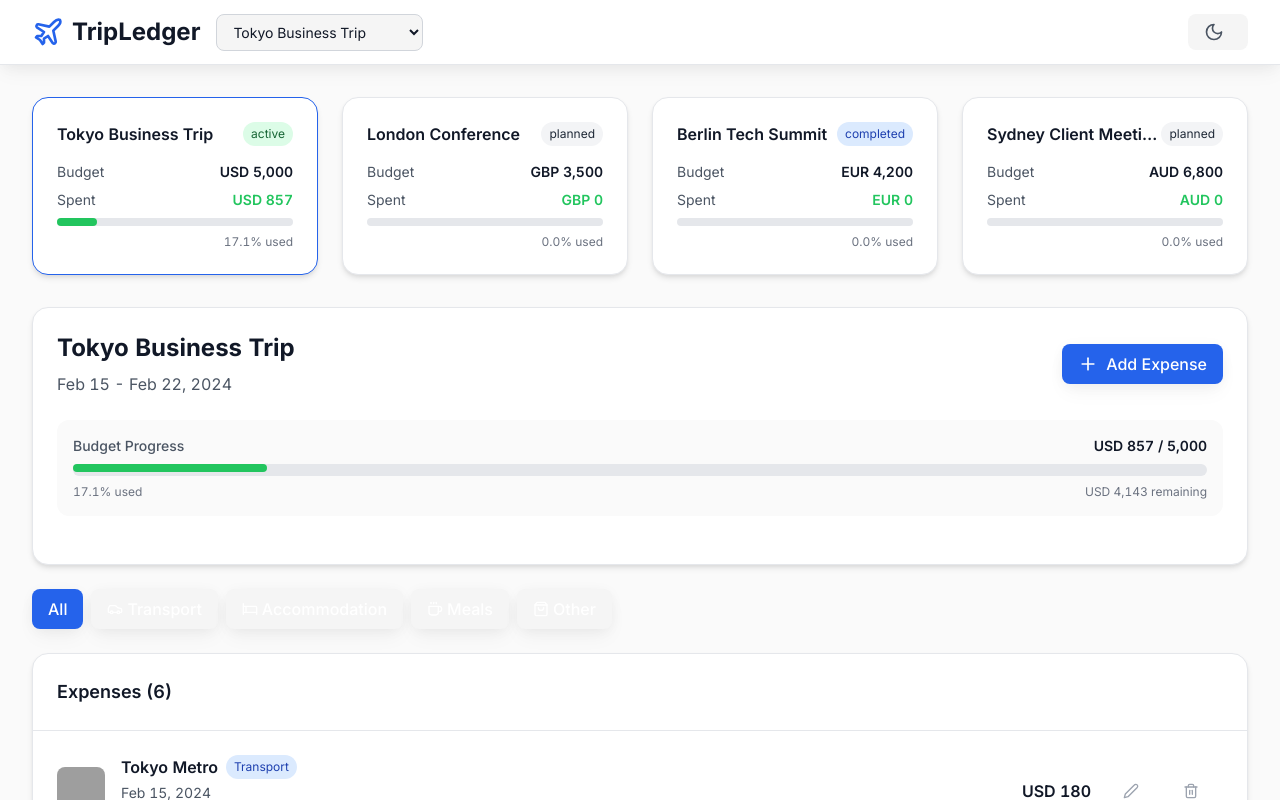
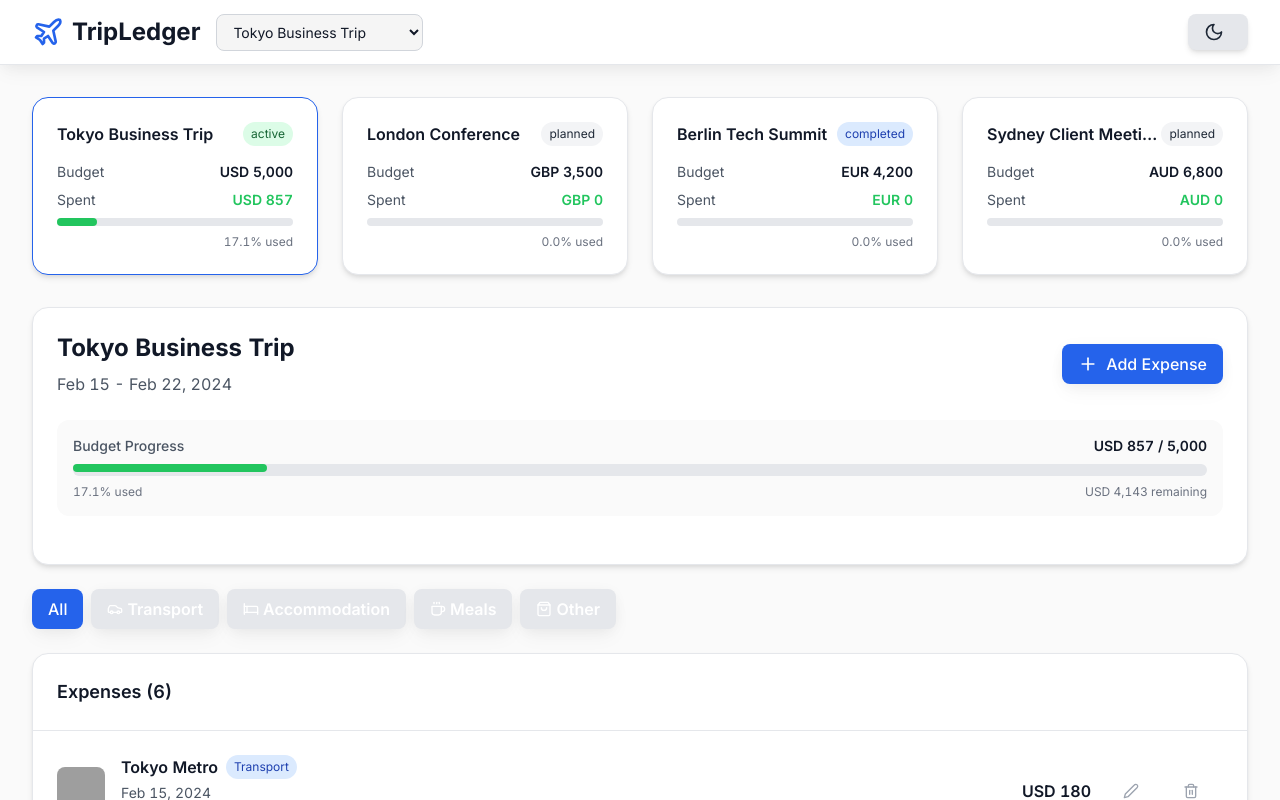
Before and after one commit to apper-canvas/tripledgerlogic, a React (Vite) app: page / in a window 1280 px wide. Shown: the top 800 px of the page. Built offline with nearby package versions, Linux system fonts and the light colour scheme; grey boxes are pictures that could not be loaded.

Commit message:
Enhanced visibility of category filter buttons with improved contrast, larger text, and box shadows

```diff
--- a/src/components/atoms/Button.jsx
+++ b/src/components/atoms/Button.jsx
@@ -2,14 +2,14 @@ import React from 'react'
 import Icon from '@/components/atoms/Icon'
 
 const Button = ({ children, onClick, className = '', variant = 'primary', iconName, iconSize = 20, type = 'button', ...props }) => {
-  const baseClasses = "inline-flex items-center justify-center px-4 py-2 rounded-lg font-medium transition-colors duration-200"
+  const baseClasses = "inline-flex items-center justify-center px-4 py-2 rounded-lg font-medium text-base transition-all duration-200 shadow-md hover:shadow-lg"
 
   const variantClasses = {
     primary: "bg-primary text-white hover:bg-primary-dark shadow-soft",
-    secondary: "bg-surface-100 dark:bg-surface-700 text-surface-600 dark:text-surface-300 hover:bg-surface-200 dark:hover:bg-surface-600",
+    secondary: "bg-surface-200 dark:bg-surface-600 text-surface-800 dark:text-surface-100 hover:bg-surface-300 dark:hover:bg-surface-500 font-semibold",
     outline: "border border-surface-300 dark:border-surface-600 text-surface-700 dark:text-surface-300 hover:bg-surface-50 dark:hover:bg-surface-700",
-    text: "text-surface-400 hover:text-primary",
-    danger: "text-surface-400 hover:text-red-500"
+    text: "text-surface-400 hover:text-primary shadow-none hover:shadow-none",
+    danger: "text-surface-400 hover:text-red-500 shadow-none hover:shadow-none"
   }
 
   return (
--- a/src/components/molecules/CategoryFilter.jsx
+++ b/src/components/molecules/CategoryFilter.jsx
@@ -4,10 +4,10 @@ import Icon from '@/components/atoms/Icon'
 
 const CategoryFilter = ({ categories, selectedCategory, onSelectCategory }) => {
   return (
-    <div className="flex flex-wrap gap-2 mb-6">
+<div className="flex flex-wrap gap-2 mb-6">
       <Button
         onClick={() => onSelectCategory('all')}
-        className={selectedCategory === 'all' ? 'bg-primary text-white' : 'bg-surface-100 dark:bg-surface-700 text-surface-600 dark:text-surface-300 hover:bg-surface-200 dark:hover:bg-surface-600'}
+        className={selectedCategory === 'all' ? 'bg-primary text-white shadow-lg' : 'bg-surface-200 dark:bg-surface-600 text-surface-800 dark:text-surface-100 hover:bg-surface-300 dark:hover:bg-surface-500 shadow-md hover:shadow-lg text-base font-semibold'}
       >
         All
       </Button>
@@ -15,9 +15,9 @@ const CategoryFilter = ({ categories, selectedCategory, onSelectCategory }) => {
         <Button
           key={category.id}
           onClick={() => onSelectCategory(category.id)}
-          className={`flex items-center gap-1 ${selectedCategory === category.id
-              ? 'bg-primary text-white'
-              : 'bg-surface-100 dark:bg-surface-700 text-surface-600 dark:text-surface-300 hover:bg-surface-200 dark:hover:bg-surface-600'
+          className={`flex items-center gap-1 text-base font-semibold ${selectedCategory === category.id
+              ? 'bg-primary text-white shadow-lg'
+              : 'bg-surface-200 dark:bg-surface-600 text-surface-800 dark:text-surface-100 hover:bg-surface-300 dark:hover:bg-surface-500 shadow-md hover:shadow-lg'
             }`}
         >
           <Icon name={category.icon} size={16} />
```
